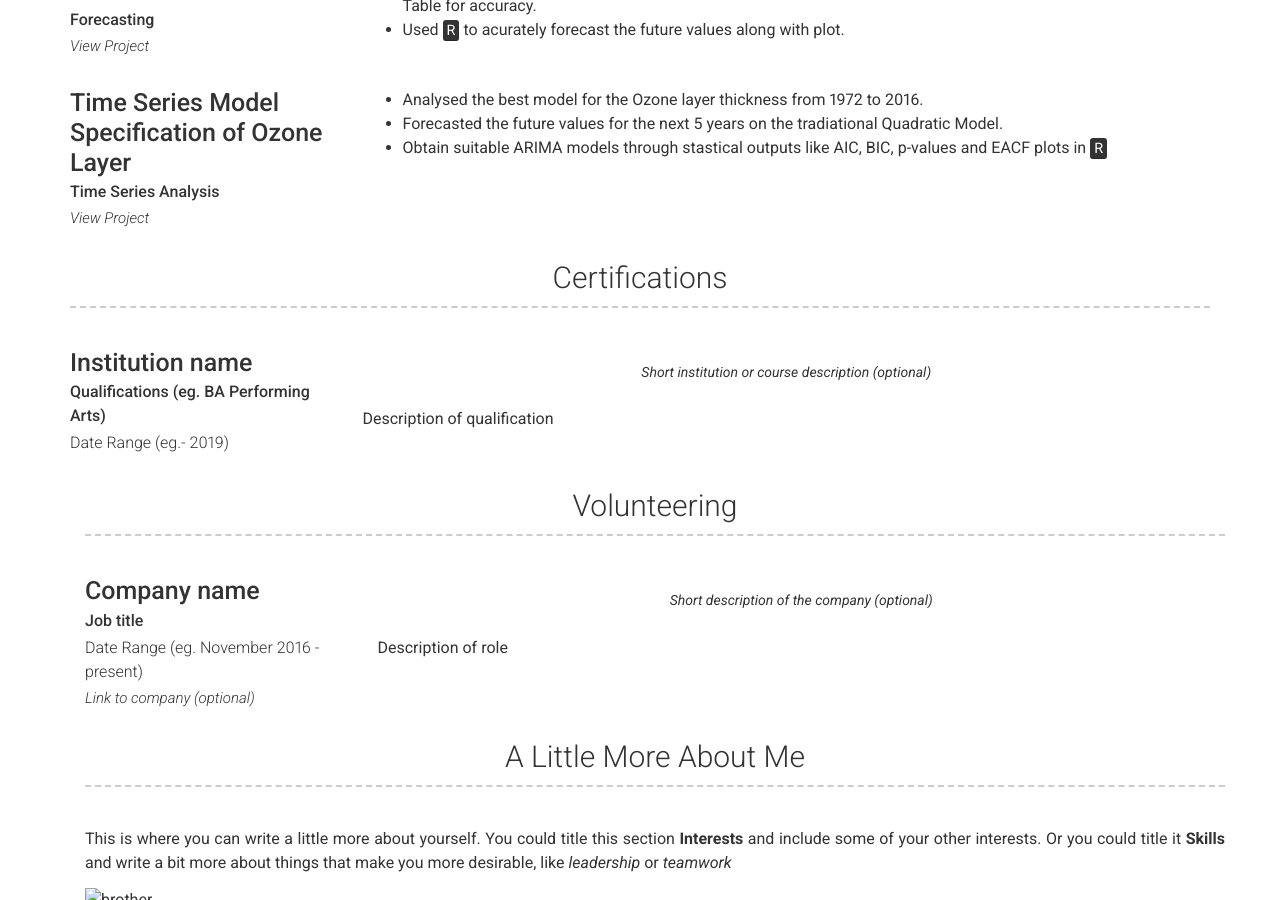
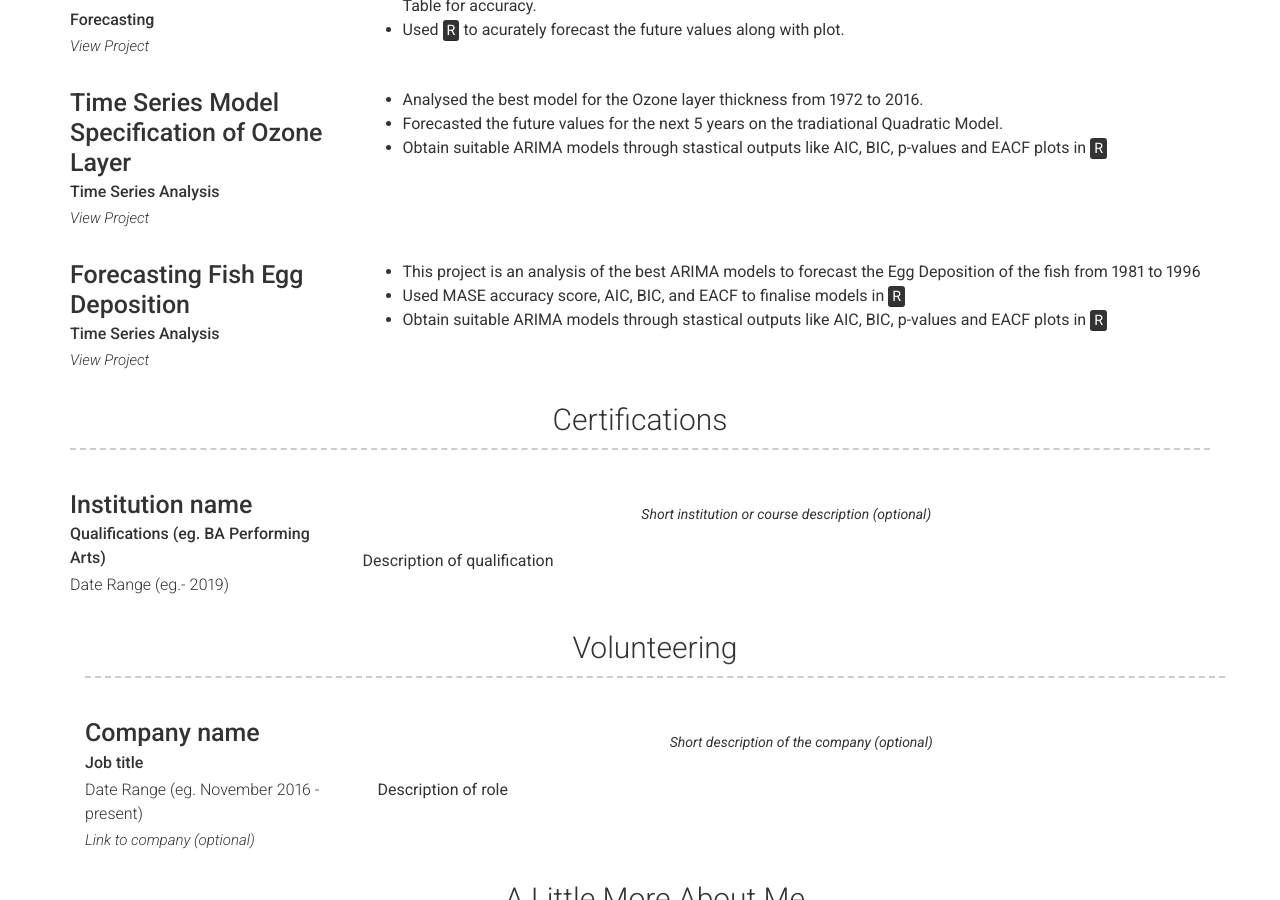
Before and after one commit to Tarun-S-Sarode/Portfolio, a Jekyll site: the page built from index.md, in a window 1280 px wide and 900 px high, scrolled down 2020 px. Built offline with Jekyll 4.4.1, drawn with Linux system fonts in a browser that asks for light colours; nearby versions of some CDN libraries.

Commit message:
Update projects.yml

```diff
--- a/_data/projects.yml
+++ b/_data/projects.yml
@@ -10,10 +10,10 @@
   description: | # this will include new lines to allow paragraphs
    - This Machine learning project focuses on predicting the credibility of the customers or subjects for loanrepaymentby analysing differentfactorswhich determine the decission on whether to approve or reject the customer request.
    - The modelling is performed using techniques which as:
-      - Encoding.
-      - Feature Selection and Ranking.
-      - Hyper parameter tuning.
-      - Modeling (K-NN, Decission Tree, Gaussian Navie-Bayes)
+     - Encoding.
+     - Feature Selection and Ranking.
+     - Hyper parameter tuning.
+     - Modeling (K-NN, Decission Tree, Gaussian Navie-Bayes)
    - Acheved an average model accuracy of 79% across all the models in <mark>Python</mark>(Jupyter, pandas, numpy, scikit-learn).
 
 - layout: left
@@ -54,3 +54,15 @@
    - Analysed the best model for the Ozone layer thickness from 1972 to 2016.
    - Forecasted the future values for the next 5 years on the tradiational Quadratic Model.
    - Obtain suitable ARIMA models through stastical outputs like AIC, BIC, p-values and EACF plots in <mark>R</mark>
+
+- layout: left
+  name: Forecasting Fish Egg Deposition
+  job_title: Time Series Analysis
+  link: View Project
+ # github: Github page for project (eg. sproogen/modern-resume-theme)(optional)
+ # quote: >
+ #   Short overview of the project (optional)
+  description: | # this will include new lines to allow paragraphs
+   - This project is an analysis of the best ARIMA models to forecast the Egg Deposition of the fish from 1981 to 1996
+   - Used MASE accuracy score, AIC, BIC, and EACF to finalise models in <mark>R</mark>
+   - Obtain suitable ARIMA models through stastical outputs like AIC, BIC, p-values and EACF plots in <mark>R</mark>
```
